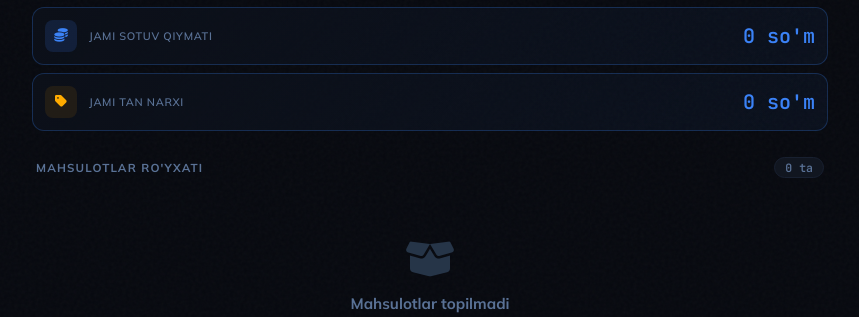
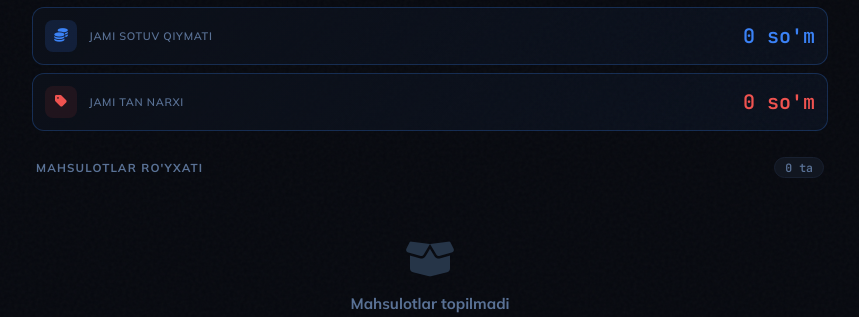
Before and after one commit to Ahrorbek077/Notebook_CRM_2, a Django app: page /products/ in a window 1280 px wide. Shown: the part 254-571 px from the top of the page, without its empty margins (210-1069 px from the left). Run offline with Django 5.2, Linux system fonts and the light colour scheme; the visitor is signed in with stand-in values (Sample User, id 1); data that the repository does not hold is empty; parts of the project's set-up code (start-up, migrations or seed data) failed here and were passed over.

Commit message:
inventory html total-cost-price switch red color

```diff
--- a/templates/inventory.html
+++ b/templates/inventory.html
@@ -53,9 +53,9 @@
             <div class="stat-value stat-value--money" id="totalValue">{{ total_inventory_value|floatformat:0 }} so'm</div>
         </div>
         <div class="stat-card stat-card--wide">
-            <div class="stat-icon amber"><i class="fa fa-tag"></i></div>
+            <div class="stat-icon red"><i class="fa fa-tag"></i></div>
             <div class="stat-label">Jami tan narxi</div>
-            <div class="stat-value stat-value--money" id="totalCostValue">{{ total_inventory_cost_value|floatformat:0 }} so'm</div>
+            <div class="stat-value stat-value--money" id="totalCostValue" style="color:var(--danger-color, #ef5350)">{{ total_inventory_cost_value|floatformat:0 }} so'm</div>
         </div>
     </div>
 
```
